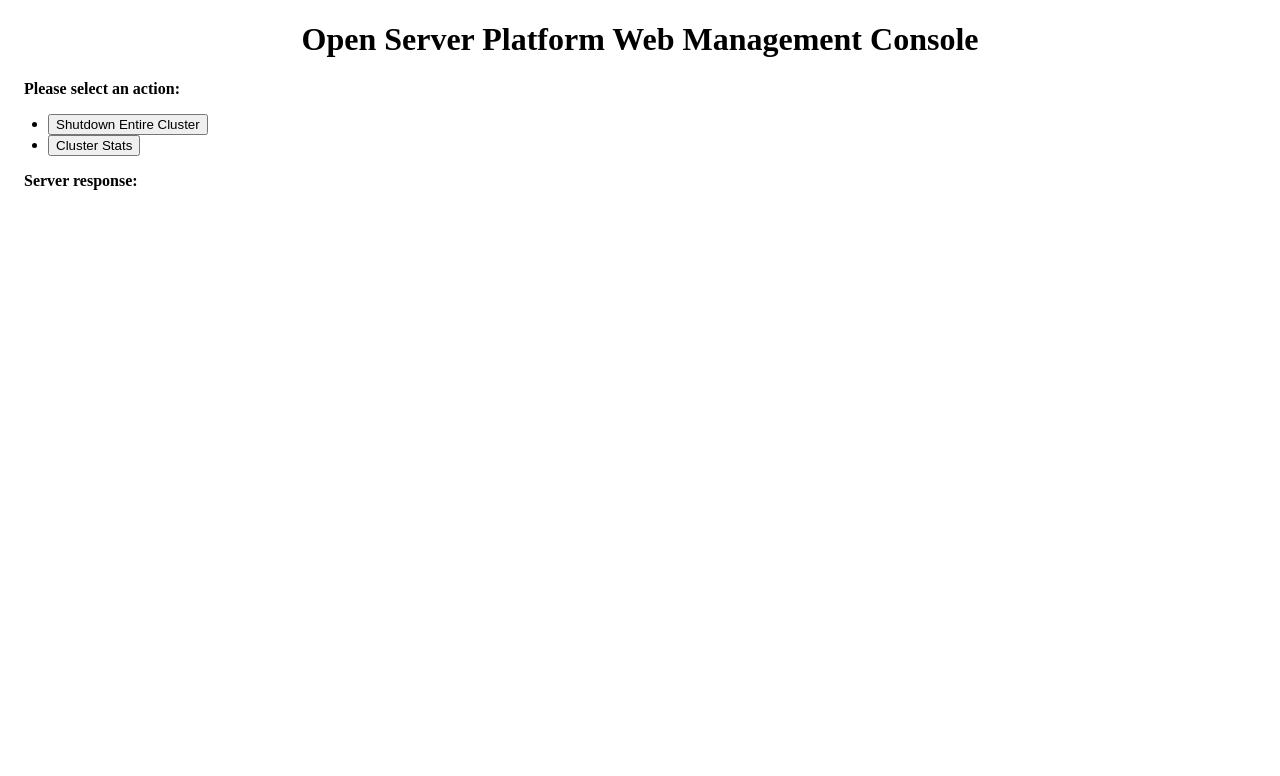
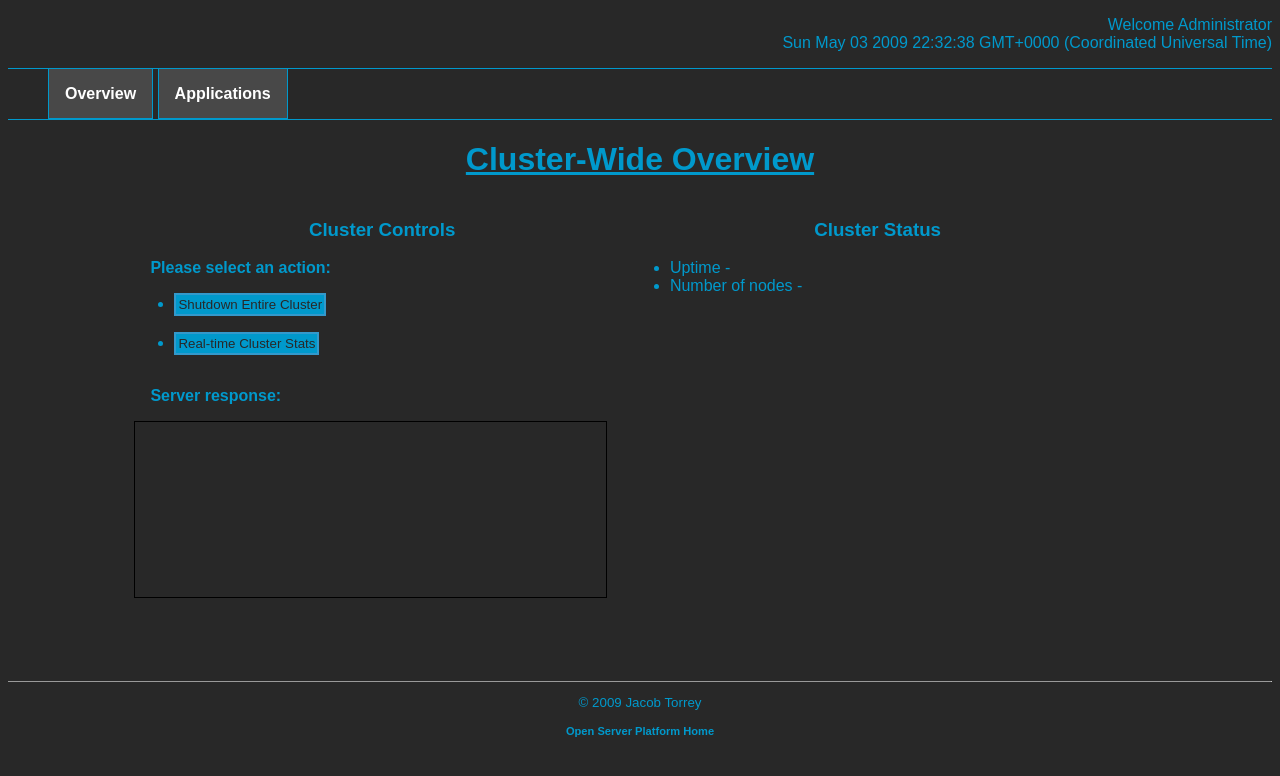
Before and after one commit to ranok/open-server-platform, a plain HTML site: page www/index.html in a window 1280 px wide. Drawn offline with Linux system fonts and the light colour scheme; no server answers.

Commit message:
Added some styling to the web interface, it looks WAY better now!

```diff
--- a/www/index.html
+++ b/www/index.html
@@ -14,6 +14,8 @@
 			    $("#stats").click(function() {
 				    $.get("app/osp_web/clusterwide", {operation: "stats"}, function(data) { $("#output").append("<br />" + data); });
 				});
+			    $.get("app/osp_web/clusterwide", {operation: "numnodes"}, function(data) { $("#nodes").val(data) });
+			    $.get("app/osp_web/clusterwide", {operation: "uptime"}, function(data) { $("#uptime").val(data) });
 			});
     //]]></script>
     <link rel="stylesheet" href="style.css" type="text/css" />
@@ -22,15 +24,41 @@
     <meta name="description" content="The homepage for the OSP administration panel" />
   </head>
   <body>
-    <h1 class="center">Open Server Platform Web Management Console</h1>
+    <div id="header">
+      <p>Welcome Administrator<br />
+      <script type="text/javascript">document.write(new Date());</script></p>
+    </div>
+    <div id="nav">
+      <ul>
+	<li><a href="/">Overview</a></li>
+	<li><a href="/app.html">Applications</a></li>
+      </ul>
+    </div>
+    <div id="content">
+      <h1 class="center underline">Cluster-Wide Overview</h1>
+      <div id="control">
+	<h3 class="center">Cluster Controls</h3>
 	<p class="indent bold">Please select an action:<br /></p>
 	<ul>
 	  <li><button id="shutdown">Shutdown Entire Cluster</button></li>
-      <li><button id="stats">Cluster Stats</button></li>
+	  <li><button id="stats">Real-time Cluster Stats</button></li>
 	</ul>
 	<p class="indent bold">Server response:</p>
 	<div id="output">
-
+	</div>
+      </div>
+      <div id="status">
+	<h3 class="center">Cluster Status</h3>
+	<ul>
+	  <li>Uptime - <span id="uptime"></span></li>
+	  <li>Number of nodes - <span id="nodes"></span></li>
+	</ul>
+      </div>
+    </div>
+    <div id="footer">
+      <hr />
+      <p class="center">&copy; 2009 Jacob Torrey</p>
+    <p class="center"><a href="http://www.openserverplatform.com">Open Server Platform Home</a></p>
   </div>
 </body>
 </html>
--- a/www/style.css
+++ b/www/style.css
@@ -1,3 +1,20 @@
+body {
+    background-color: #282828;
+    color: #0099CC;
+    font-family: arial;
+}
+
+button {
+    border: 2px solid #3399CC;
+    background-color: #0099CC;
+    color: #282828;
+    padding: 2px;
+}
+
+.underline {
+    text-decoration: underline;
+}
+
 .center {
     text-align: center;
 }
@@ -9,3 +26,66 @@
 .indent {
     text-indent: 1em;
 }
+
+#header {
+    text-align: right;
+}
+
+#nav ul li {
+    padding: 1em;
+    font-weight: bold;
+    border: 1px solid #0099CC;
+    background-color: #484848;
+    display: inline;
+}
+
+#nav {
+    border-top: 1px solid #0099CC;
+    border-bottom: 1px solid #0099CC;
+}
+
+#nav a {
+    color: white;
+    text-decoration: none;
+}
+
+#content {
+    width: 80%;
+    margin: 0 auto;
+}
+
+#status,#control {
+    float: left;
+    width: 49%;
+}
+
+#control ul li {
+    padding-bottom: 1em;
+}
+
+#footer {
+    padding-top: 2cm;
+    clear: both;
+    font-size: smaller;
+}
+
+#footer hr {
+    background-color: #282828;
+    border-top: 1 px solid #0099CC;
+    border-bottom: none;
+    color: #0099CC;
+}
+
+#footer a {
+    color: #0099CC;
+    font-weight: bold;
+    font-size: smaller;
+    text-decoration: none;
+}
+
+#output {
+    width: 95%;
+    overflow: auto;
+    height: 175px;
+    border: 1px solid black;
+}
```
Lines whose indentation alone changed are shown as unchanged.
